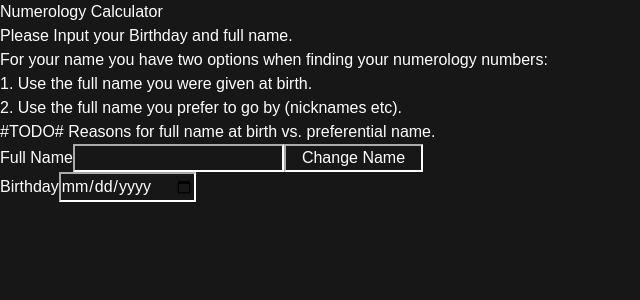
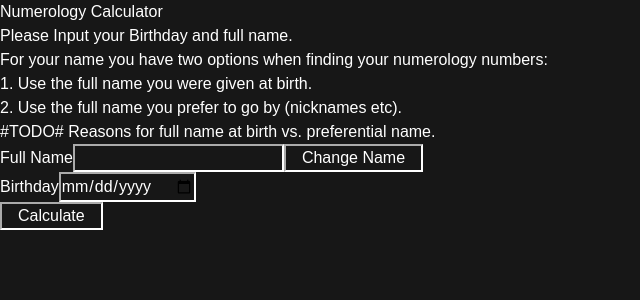
Before and after one commit to Seamus88/numerology, a Next.js app in the folder numerology-calculator/: page / in a window 1280 px wide. Shown: the top 300 px of the page, without its empty margins (0-640 px from the left). Built offline with nearby package versions, Linux system fonts and the light colour scheme.

Commit message:
Added NumerologyOutput function and button

```diff
--- a/numerology-calculator/src/app/page.tsx
+++ b/numerology-calculator/src/app/page.tsx
@@ -18,7 +18,7 @@ export default function Home() {
           {birthday && <p>Your selected birthday is: {birthday}</p>}
         </div>
       </div>
-
+      <NumerologyOutput fullName={fullName} birthday={birthday}/>
     </div>
   );
 }
@@ -56,6 +56,9 @@ function BirthdayInput({ birthday, setBirthday}) {
 function NameInput({ fullName, setfullName}) {
 
   function handleClick(fullNameElement: HTMLInputElement) {
+    if (!fullNameElement || fullNameElement.value === "") {
+        return;
+    }
     setfullName(fullNameElement.value);
   };
 
@@ -75,3 +78,15 @@ function NameInput({ fullName, setfullName}) {
     </div>
   );
 }
+
+function NumerologyOutput({ fullName, birthday }) {
+  function handleNumerology(fName: string, bday: string) {
+    console.log(fName, bday);
+  }
+
+  return (
+    <div className="flex flex-col items-center gap-8">
+      <button onClick={() => handleNumerology(fullName, birthday)}>Calculate</button>
+    </div>
+  );
+}
```
